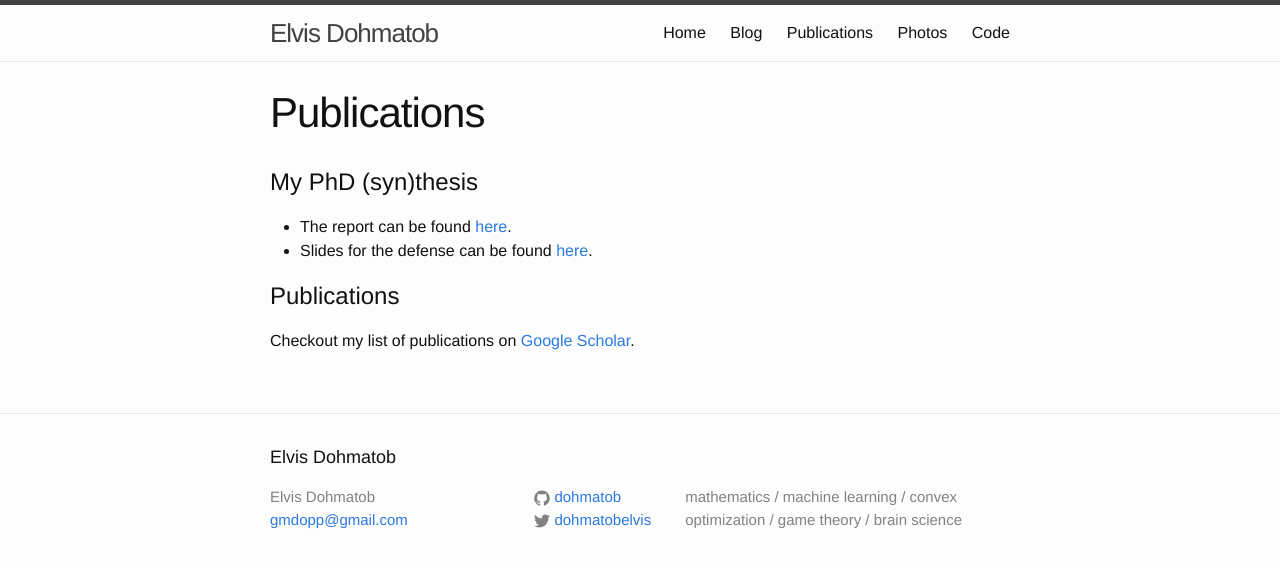
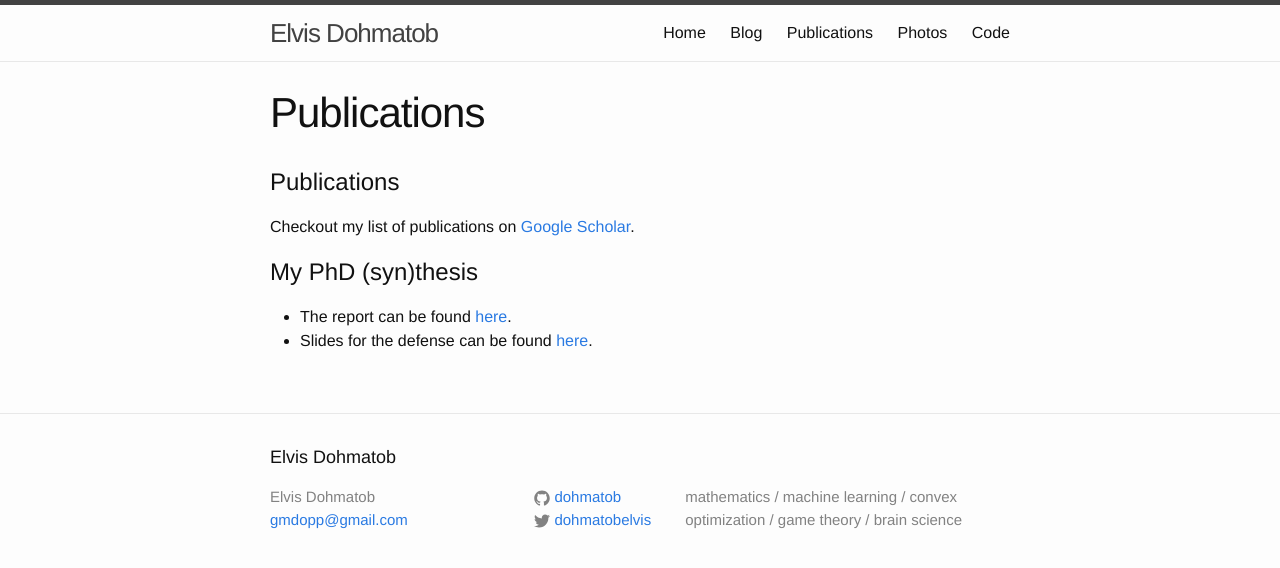
Before and after one commit to dohmatob/dohmatob.github.io, a Jekyll site: the page built from publications.md, in a window 1280 px wide. Shown: the top 568 px of the page. Built offline with Jekyll 4.4.1, drawn with Linux system fonts in a browser that asks for light colours; part of the change alters nothing that is shown.

```diff
--- a/publications.md
+++ b/publications.md
@@ -4,12 +4,6 @@ title: Publications
 permalink: /publications/
 order: 3
 ---
-
-My PhD (syn)thesis
-=======================
-- The report can be found <a href="https://tel.archives-ouvertes.fr/tel-01630295">here</a>.
-- Slides for the defense can be found <a href="https://github.com/dohmatob/thesis/blob/master/slides.pdf">here</a>.
-
 
 Publications
 ===============
@@ -21,3 +15,8 @@ Checkout my list of publications on <a href="https://scholar.google.fr/citations
 <!--  &nbsp; -->
 <!--  </iframe> -->
 <!-- {% endraw %} -->
+
+My PhD (syn)thesis
+=======================
+- The report can be found <a href="https://tel.archives-ouvertes.fr/tel-01630295">here</a>.
+- Slides for the defense can be found <a href="https://github.com/dohmatob/thesis/blob/master/slides.pdf">here</a>.
```
